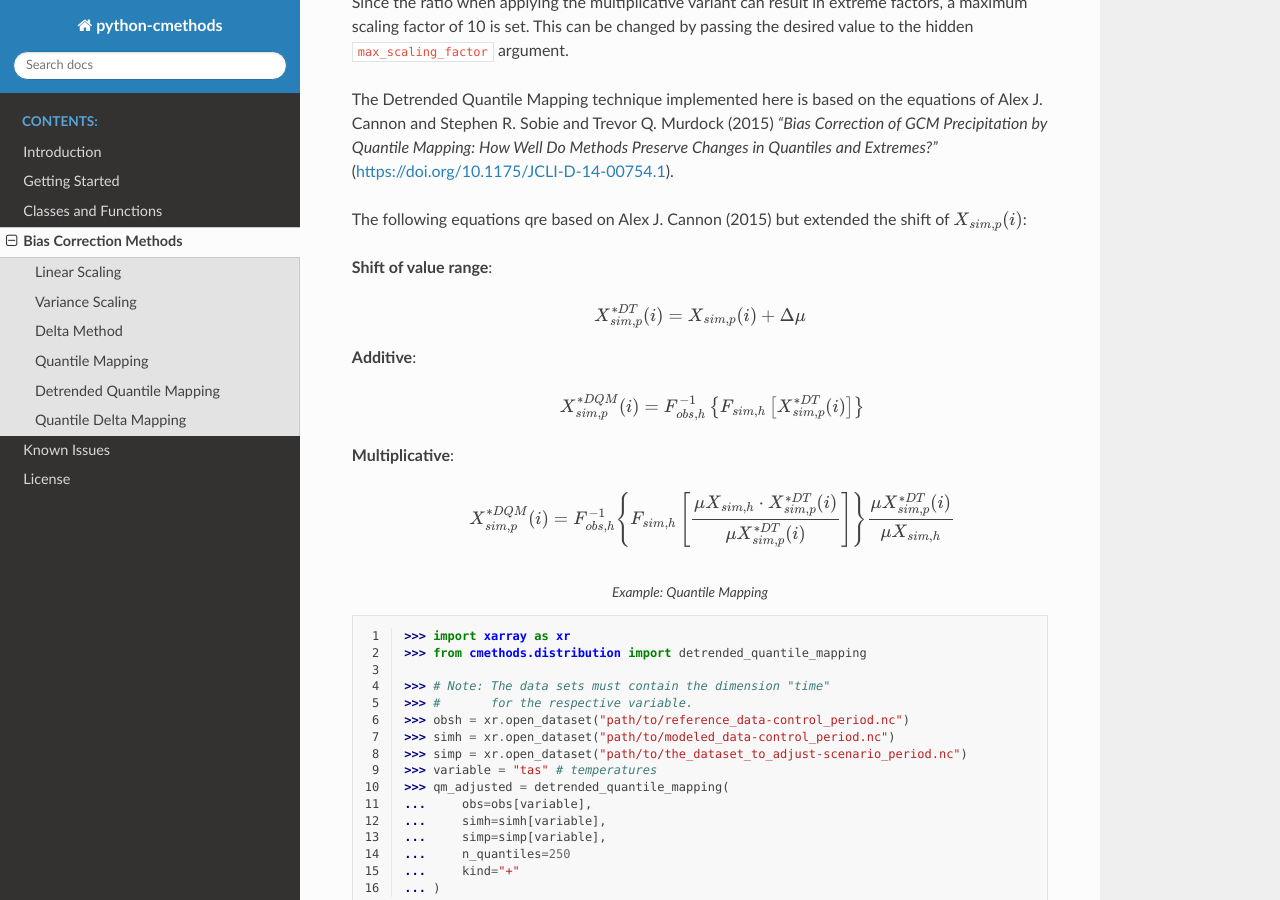
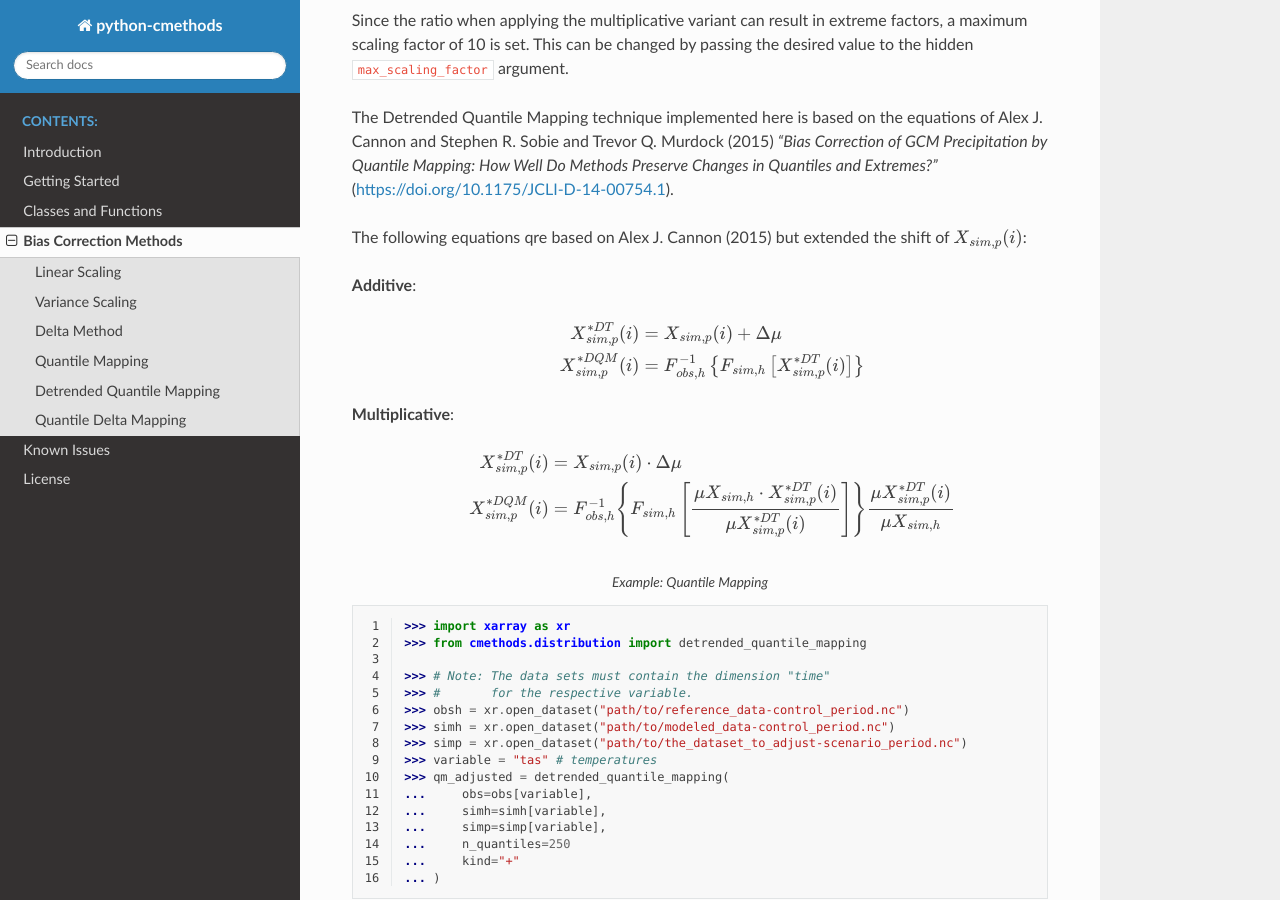
Before and after one commit to btschwertfeger/python-cmethods, a Sphinx documentation site: the page built from doc/src/methods.rst, in a window 1280 px wide and 900 px high, scrolled down 6149 px. Built offline with Sphinx 7.4.7 and the Read the Docs theme 2.0.0, drawn with Linux system fonts in a browser that asks for light colours; some of the changed text lies outside the part shown.

```diff
--- a/doc/src/methods.rst
+++ b/doc/src/methods.rst
@@ -269,9 +269,9 @@ In the following the equations of Alex J. Cannon (2015) are shown and explained:
 
 **Multiplicative**:
 
-    .. math::
-
-        X^{*QM}_{sim,p}(i) = F^{-1}_{obs,h}\Biggl\{F_{sim,h}\left[\frac{\mu{X_{sim,h}} \cdot X_{sim,p}(i)}{\mu{X_{sim,p}(i)}}\right]\Biggr\}\frac{\mu{X_{sim,p}(i)}}{\mu{X_{sim,h}}}
+    The formula is the same as for the additive variant, but the values are
+    bound to the lower level of zero. The upper and lower boundary can be
+    adjusted by passing the hidden arguments ``val_min`` and ``val_max``.
 
 .. code-block:: python
     :linenos:
@@ -324,24 +324,20 @@ Preserve Changes in Quantiles and Extremes?"*
 The following equations qre based on Alex J. Cannon (2015) but extended the
 shift of :math:`X_{sim,p}(i)`:
 
-**Shift of value range**:
-
-.. math::
-
-    X_{sim,p}^{*DT}(i) = X_{sim,p}(i) + \Delta\mu
-
 **Additive**:
 
     .. math::
 
-        X_{sim,p}^{*DQM}(i) = F_{obs,h}^{-1}\left\{F_{sim,h}\left[X_{sim,p}^{*DT}(i)\right]\right\}
+        X_{sim,p}^{*DT}(i) & = X_{sim,p}(i) + \Delta\mu \\[1pt]
+        X_{sim,p}^{*DQM}(i) & = F_{obs,h}^{-1}\left\{F_{sim,h}\left[X_{sim,p}^{*DT}(i)\right]\right\}
 
 
 **Multiplicative**:
 
     .. math::
 
-        X^{*DQM}_{sim,p}(i) = F^{-1}_{obs,h}\Biggl\{F_{sim,h}\left[\frac{\mu{X_{sim,h}} \cdot X_{sim,p}^{*DT}(i)}{\mu{X_{sim,p}^{*DT}(i)}}\right]\Biggr\}\frac{\mu{X_{sim,p}^{*DT}(i)}}{\mu{X_{sim,h}}}
+        X_{sim,p}^{*DT}(i) & = X_{sim,p}(i) \cdot \Delta\mu \\[1pt]
+        X^{*DQM}_{sim,p}(i) & = F^{-1}_{obs,h}\Biggl\{F_{sim,h}\left[\frac{\mu{X_{sim,h}} \cdot X_{sim,p}^{*DT}(i)}{\mu{X_{sim,p}^{*DT}(i)}}\right]\Biggr\}\frac{\mu{X_{sim,p}^{*DT}(i)}}{\mu{X_{sim,h}}}
 
 
 .. code-block:: python
```
Also changed, not shown: 2 other files.
